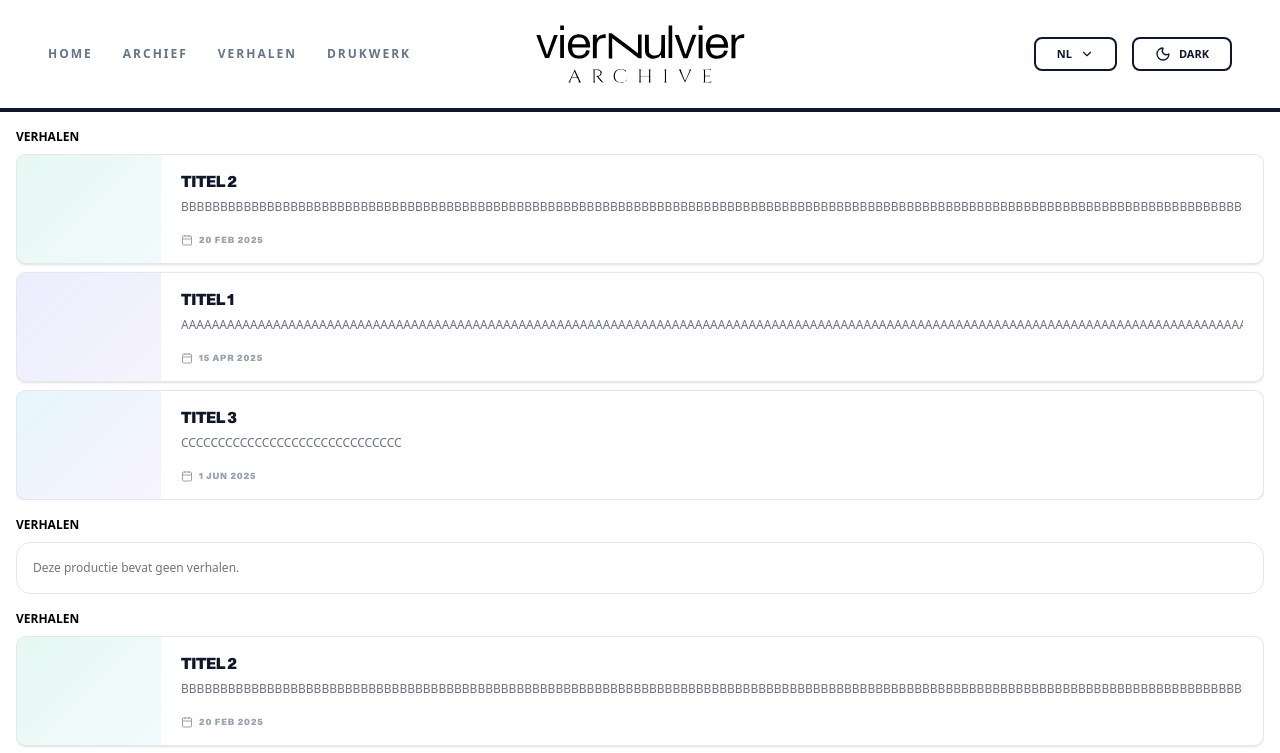
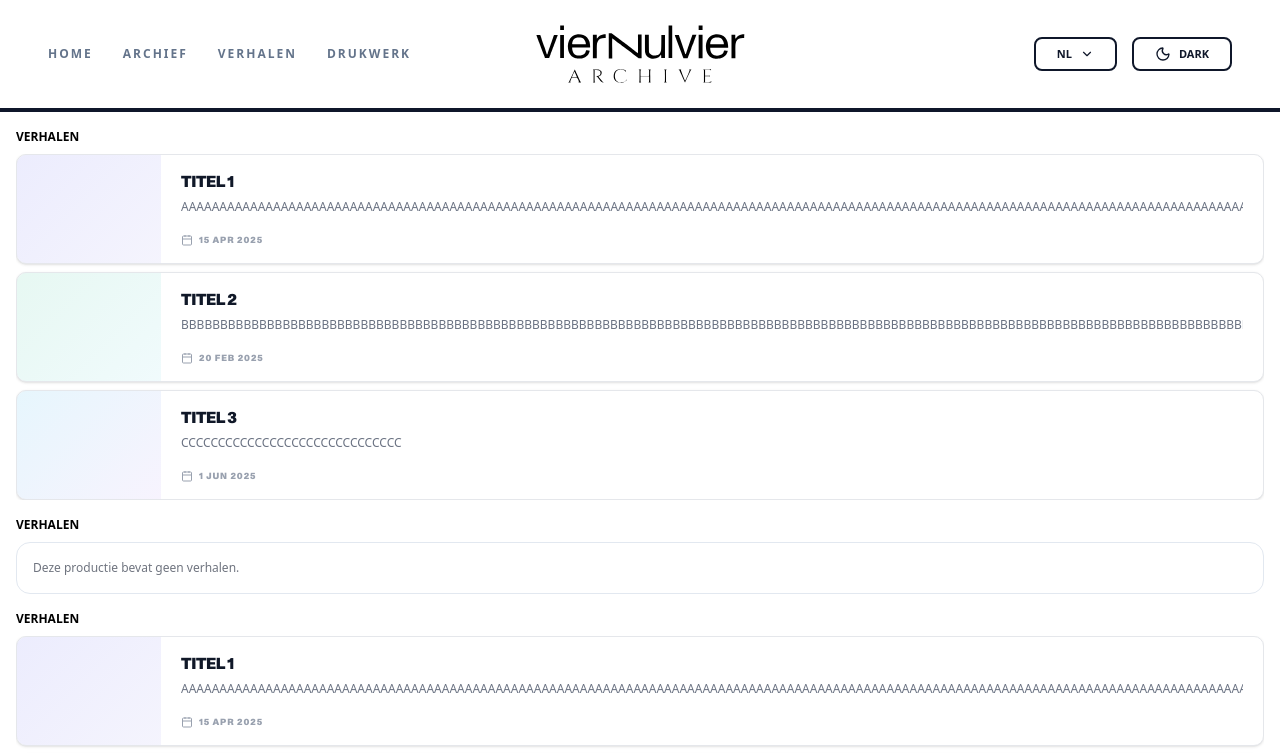
Before and after one commit to SELab-2/viernulvier-4, a Nuxt app in the folder frontend/: page /TempShowcase in a window 1280 px wide. Shown: the top 753 px of the page. Built offline with nearby package versions, Linux system fonts and the light colour scheme.

Commit message:
removing sorting

```diff
--- a/frontend/app/components/production/storyListView.vue
+++ b/frontend/app/components/production/storyListView.vue
@@ -2,7 +2,6 @@
 /**
  * A reusable story list component, displays stories belonging to a specific production, includes:
  *  - Title, date and description displayed per story
- *  - Sorting of stories (oldest first)
  *  - Scrollable when there are more than 3 stories
  *
  * Usage:
@@ -24,12 +23,6 @@ interface Props {
   stories: BlogView[];
 }
 const props = defineProps<Props>();
-
-const sortedStories = computed(() => // function to sort the stories, oldest first
-    [...props.stories].sort(
-        (a, b) => new Date(a.created_at).getTime() - new Date(b.created_at).getTime()
-    )
-);
 </script>
 
 <template>
@@ -46,7 +39,7 @@ const sortedStories = computed(() => // function to sort the stories, oldest fir
       <div v-if="stories.length" class="overflow-y-auto max-h-[25rem]">
         <div class="flex flex-col gap-2">
           <BlogsStoryListItem
-              v-for="story in sortedStories"
+              v-for="story in stories"
               :key="story.id"
               :story="story"
               data-testid="data-story"
```
Also changed, not shown: 1 other file (tests, documents, lock files or other folders).
